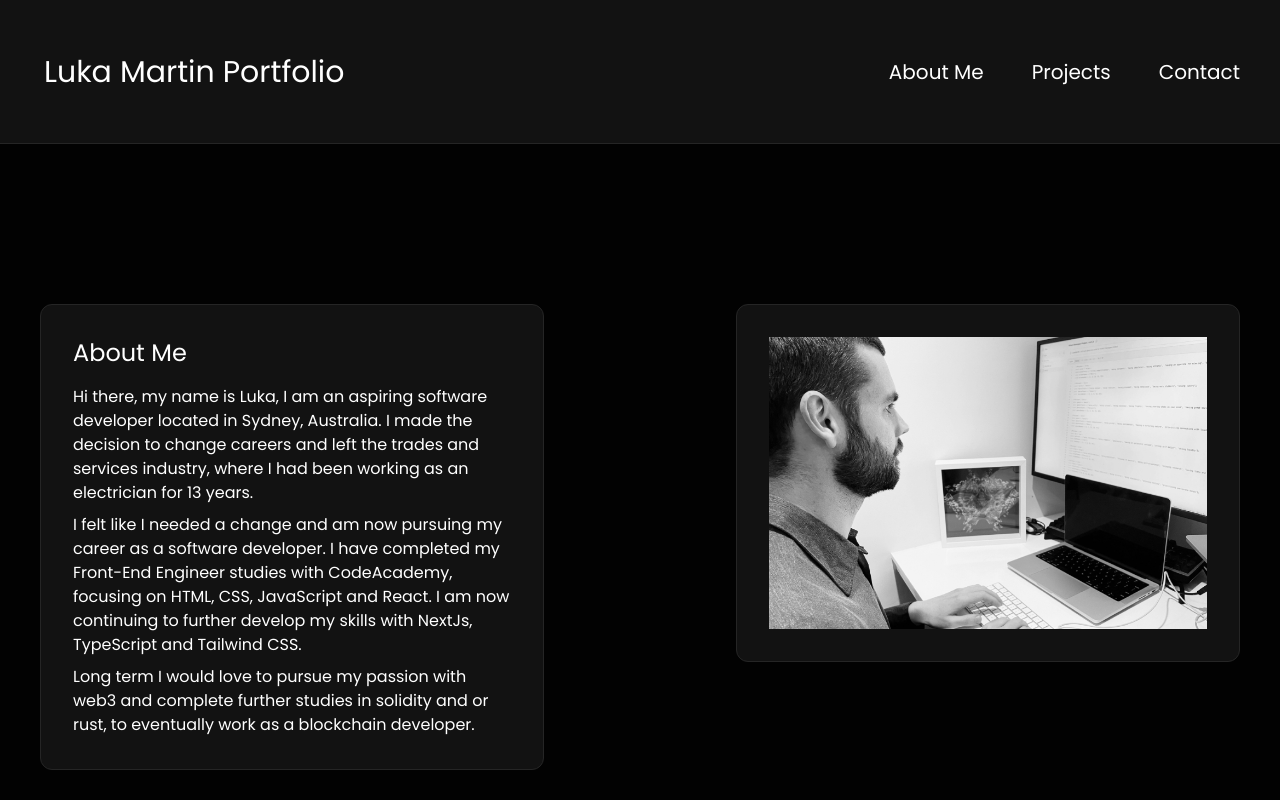
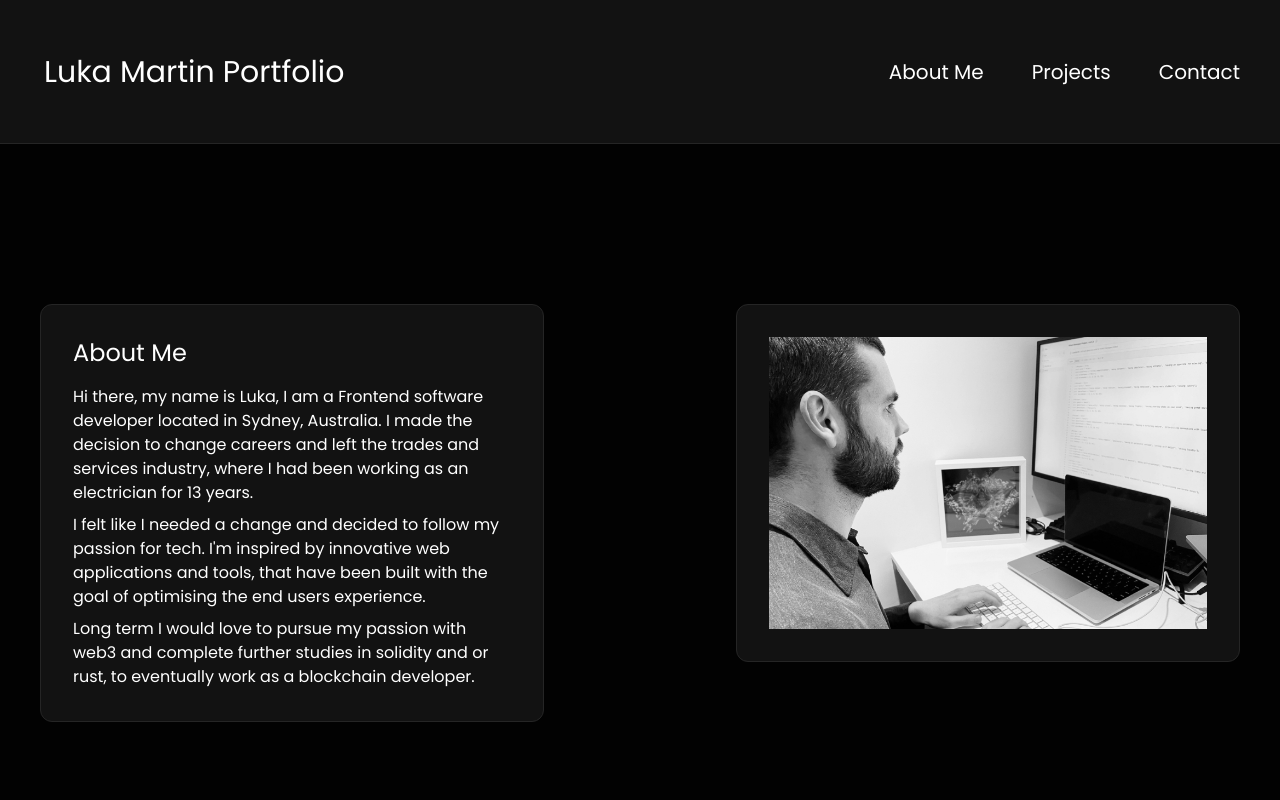
Before and after one commit to LukaMartin/portfolio, a React (Create React App) app: page / in a window 1280 px wide. Shown: the top 800 px of the page. Built offline with nearby package versions, Linux system fonts and the light colour scheme.

Commit message:
Update about me section paragraph text

```diff
--- a/src/sections/aboutme.js
+++ b/src/sections/aboutme.js
@@ -8,8 +8,8 @@ export default function AboutMe() {
             <div className="flex flex-col lg:max-w-[75rem] lg:flex-row lg:justify-between mx-4 md:mx-[7.5rem] lg:mx-8 xl:mx-auto">
                 <div className="md:w-[100%] lg:w-[45%] xl:w-[42%] p-6 md:p-8 bg-[#121212] rounded-xl border-[1px] border-[#252525]">
                     <h2 className="text-xl md:text-2xl pb-4">About Me</h2>
-                    <p className="mb-2">Hi there, my name is Luka, I am an aspiring software developer located in Sydney, Australia. I made the decision to change careers and left the trades and services industry, where I had been working as an electrician for 13 years.</p>
-                    <p className="mb-2">I felt like I needed a change and am now pursuing my career as a software developer. I have completed my Front-End Engineer studies with CodeAcademy, focusing on HTML, CSS, JavaScript and React. I am now continuing to further develop my skills with NextJs, TypeScript and Tailwind CSS.</p>
+                    <p className="mb-2">Hi there, my name is Luka, I am a Frontend software developer located in Sydney, Australia. I made the decision to change careers and left the trades and services industry, where I had been working as an electrician for 13 years.</p>
+                    <p className="mb-2">I felt like I needed a change and decided to follow my passion for tech. I'm inspired by innovative web applications and tools, that have been built with the goal of optimising the end users experience.</p>
                     <p>Long term I would love to pursue my passion with web3 and complete further studies in solidity and or rust, to eventually work as a blockchain developer.</p>
                 </div>
                 <img alt="" src={imageOne} className="mt-20 p-6 md:p-8 lg:my-0 md:self-center lg:self-start lg:max-w-[45%] xl:max-w-[42%] lg:h-[90%] xl:h-[69%] bg-[#121212] rounded-xl border-[1px] border-[#252525]" />
```
Also changed, not shown: src/images/gymgen-one.PNG.
